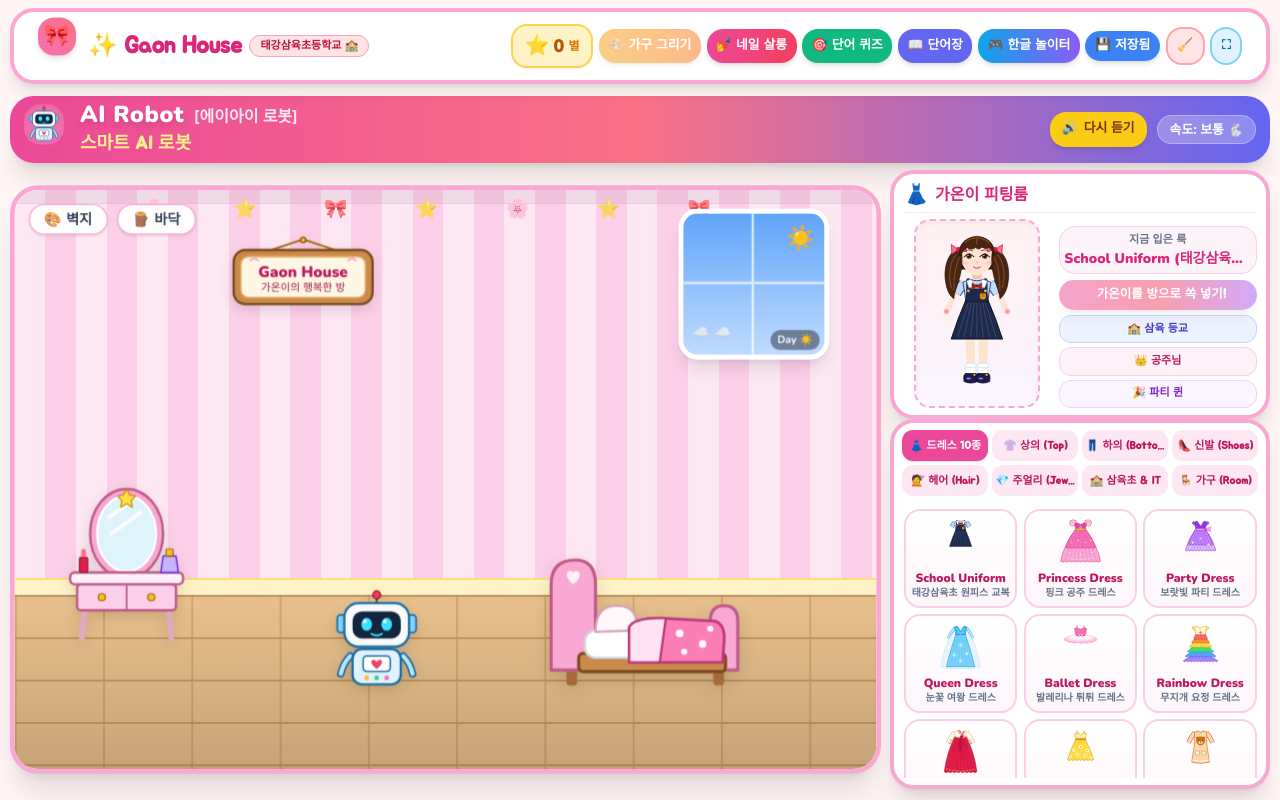
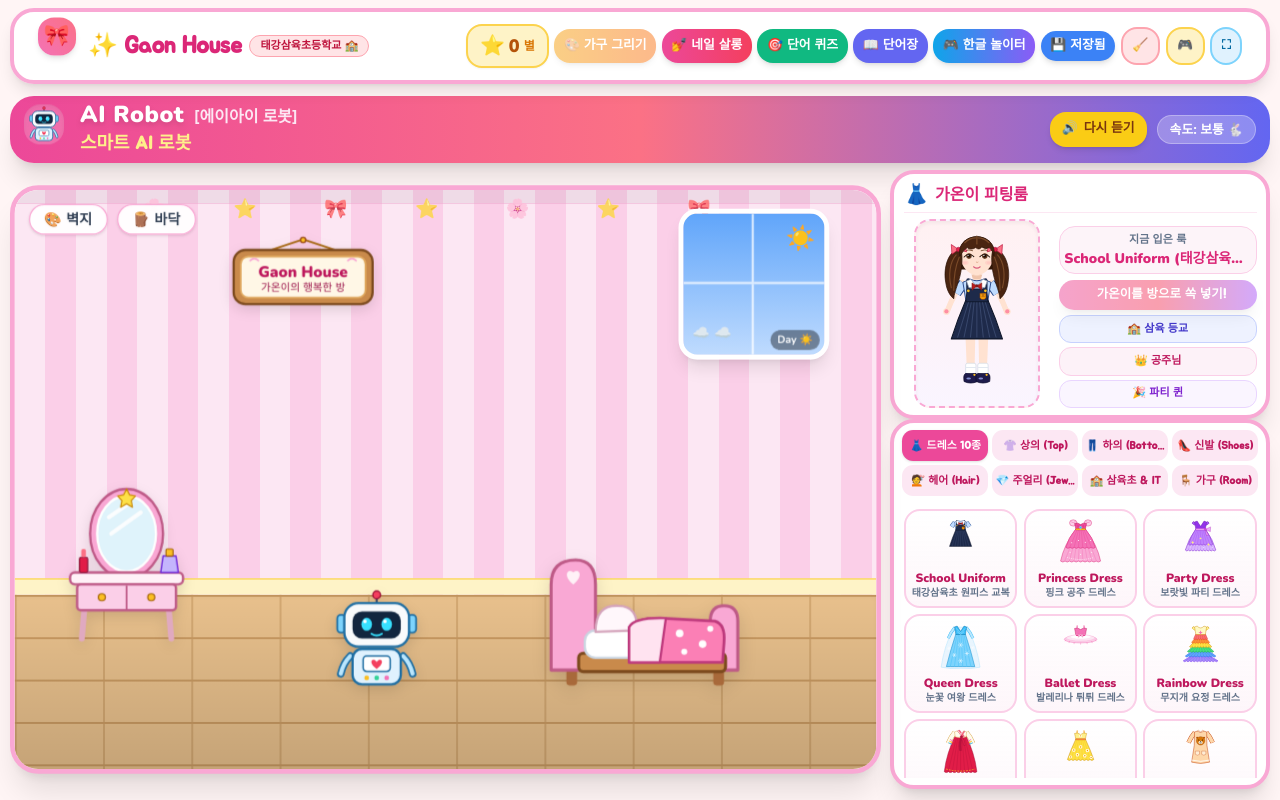
Before and after one commit to IF-END/GaonHouse, a plain HTML site: page index.html in a window 1280 px wide. Drawn offline with nearby package versions, Linux system fonts and the light colour scheme; a web font is replaced by a local one.

Commit message:
Add 🎮 button back to the family game launcher

```diff
--- a/index.html
+++ b/index.html
@@ -187,7 +187,7 @@
       body > header h1 > span:nth-child(2) { display: none; }
       body > header h1 { white-space: nowrap; font-size: 1.15rem; }
       body > header > div:last-child { flex-wrap: nowrap; gap: 0.35rem; }
-      body > header > div:last-child > button { padding: 0.45rem 0.6rem; font-size: 0.8rem; }
+      body > header > div:last-child > button, body > header > div:last-child > a { padding: 0.45rem 0.6rem; font-size: 0.8rem; }
       body > header button span { white-space: nowrap; }
 
       /* 2행: 영어 단어 배너 / 퀴즈바 (얇게) */
@@ -404,6 +404,11 @@
       <button id="resetRoomBtn" title="방 가구 깔끔하게 비우기" class="bg-rose-100 hover:bg-rose-200 text-rose-600 p-2.5 rounded-2xl border-2 border-rose-300 transition text-sm flex items-center justify-center">
         🧹
       </button>
+
+      <!-- 우리집 게임방으로 -->
+      <a href="https://if-end.github.io/" title="게임방으로" aria-label="게임방으로" class="bg-amber-100 hover:bg-amber-200 text-amber-700 p-2.5 rounded-2xl border-2 border-amber-300 transition text-sm flex items-center justify-center no-underline">
+        🎮
+      </a>
 
       <!-- Fullscreen -->
       <button onclick="toggleFullscreen()" title="전체화면" aria-label="전체화면" class="bg-sky-100 hover:bg-sky-200 text-sky-700 p-2.5 rounded-2xl border-2 border-sky-300 transition text-sm flex items-center justify-center font-black">
```
